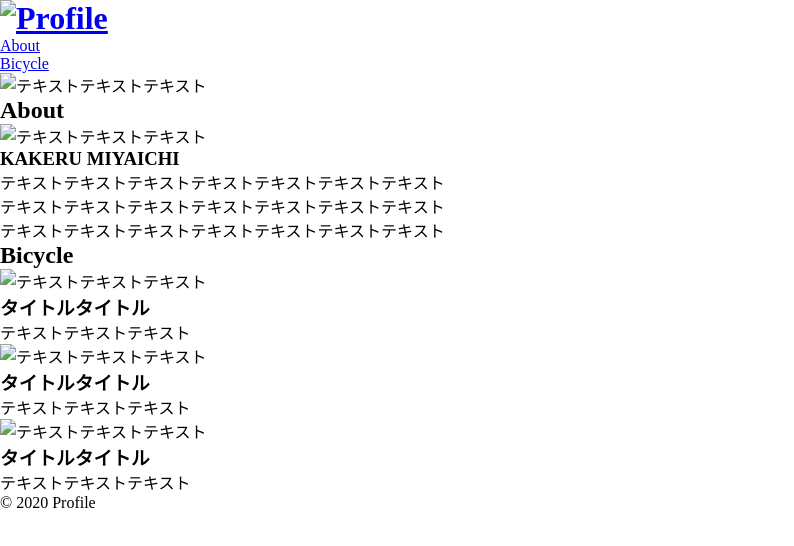
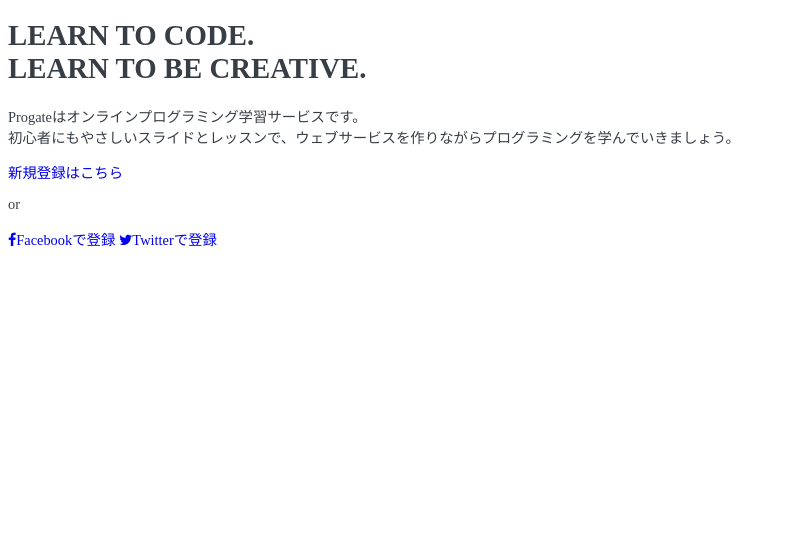
Before and after one commit to Mizuch/Mizuch.github.io, a plain HTML site: page index.html in a window 1280 px wide. Shown: the whole page, without its empty margins (0-794 px from the left). Drawn offline with Linux system fonts and the light colour scheme; some packages are replaced by stand-ins of ours.

Commit message:
Update index.html

```diff
--- a/index.html
+++ b/index.html
@@ -1,72 +1,24 @@
 <!DOCTYPE html>
-<html lang="ja">
+<html>
 <head>
   <meta charset="utf-8">
-    <title>Profile</title>
-    <meta name="description" content="テキストテキストテキストテキストテキストテキストテキストテキスト">
-    <meta name="viewport" content="width=device-width, initial-scale=1">
-    <link rel="shortcut icon" href="img/favicon.ico">
-    <link rel="stylesheet" href="https://unpkg.com/ress/dist/ress.min.css">
-    <link rel="stylesheet" href="css/style.css">
+  <title>Progate</title>
+  <link rel="stylesheet" href="stylesheet.css">
+  <!-- ここでFont Awesomeを読み込んでください -->
+  <link rel="stylesheet" href="//maxcdn.bootstrapcdn.com/font-awesome/4.3.0/css/font-awesome.min.css">
 </head>
-
 <body>
-    <header id="header" class="wrapper">
-      <h1 class="site-title"><a href="index.html"><img src="img/logo.svg" alt="Profile"></a></h1>
-      <nav>
-        <ul>
-          <li><a href="#about">About</a></li>
-          <li><a href="#bicycle">Bicycle</a></li>
-        </ul>
-      </nav>
-    </header>
-
-    <main>
-      <div id="mainvisual">
-        <img src="img/mainvisual.jpg" alt="テキストテキストテキスト">
+  <!-- ここにコードを書いていきましょう -->
+  <div class="top-wrapper">
+    <div class="container">
+      <h1>LEARN TO CODE.<br>LEARN TO BE CREATIVE.</h1>
+      <p>Progateはオンラインプログラミング学習サービスです。<br>初心者にもやさしいスライドとレッスンで、ウェブサービスを作りながらプログラミングを学んでいきましょう。</p>
+      <a href="#" class="btn signup">新規登録はこちら</a>
+      <p>or</p>
+      <a href="#" class="btn facebook"><span class="fa fa-facebook"></span>Facebookで登録</a>
+      <a href="#" class="btn twitter"><span class="fa fa-twitter"></span>Twitterで登録</a>
+    </div>
   </div>
 
-      <section id="about" class="wrapper">
-        <h2 class="section-title">About</h2>
-        <div class="content">
-          <img src="img/about.jpg" alt="テキストテキストテキスト">
-          <div class="text">
-            <h3 class="content-title">KAKERU MIYAICHI</h3>
-            <p>
-              テキストテキストテキストテキストテキストテキストテキスト<br>
-              テキストテキストテキストテキストテキストテキストテキスト<br>
-              テキストテキストテキストテキストテキストテキストテキスト
-            </p>
-          </div>
-        </div>
-      </section>
-
-      <section id="bicycle" class="wrapper">
-        <h2 class="section-title">Bicycle</h2>
-        <ul>
-          <li>
-            <img src="img/bicycle1.jpg" alt="テキストテキストテキスト">
-            <h3 class="content-title">タイトルタイトル</h3>
-            <p>テキストテキストテキスト</p>
-          </li>
-          <li>
-            <img src="img/bicycle2.jpg" alt="テキストテキストテキスト">
-            <h3 class="content-title">タイトルタイトル</h3>
-            <p>テキストテキストテキスト</p>
-          </li>
-          <li>
-            <img src="img/bicycle3.jpg" alt="テキストテキストテキスト">
-            <h3 class="content-title">タイトルタイトル</h3>
-            <p>テキストテキストテキスト</p>
-          </li>
-        </ul>
-      </section>
-    </main>
-
-    <footer id="footer">
-      <p>&copy; 2020 Profile</p>
-    </footer>
-
 </body>
-
 </html>
```
Lines whose indentation alone changed are shown as unchanged.
